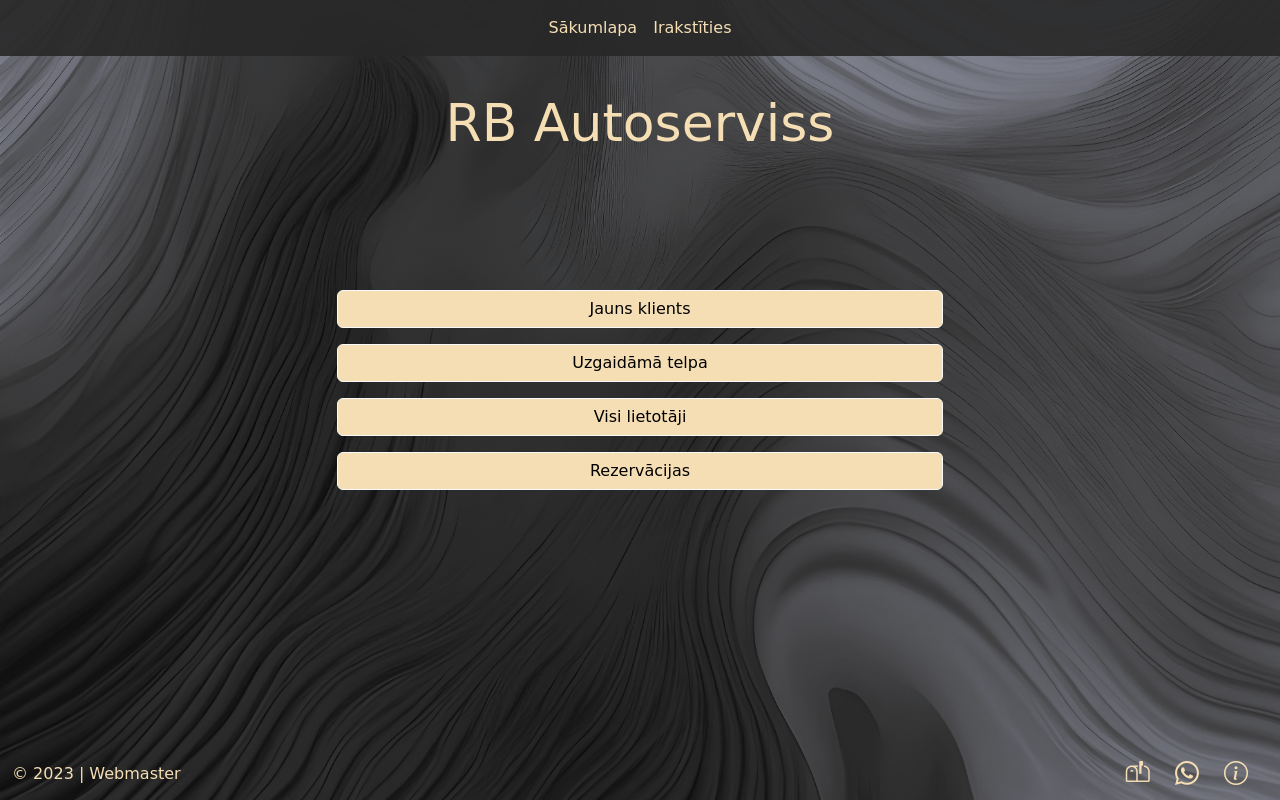
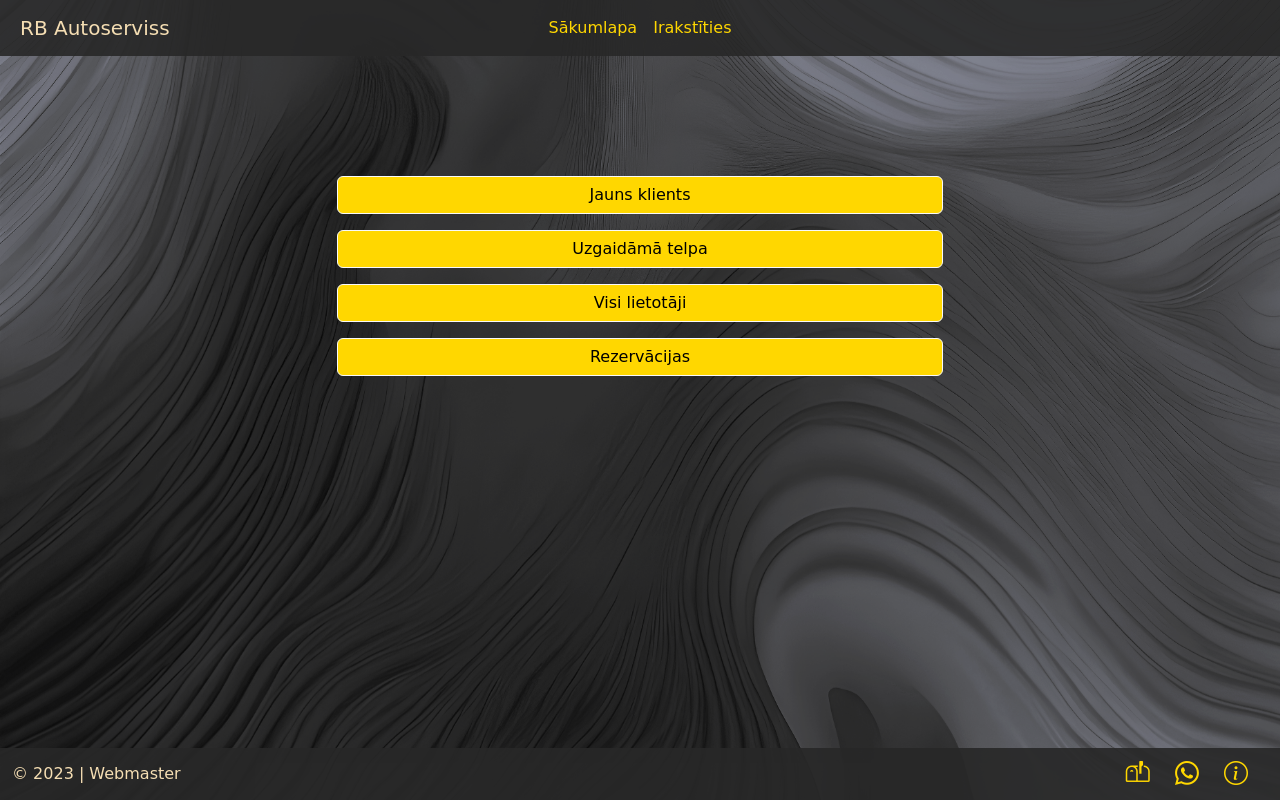
Before and after one commit to UnluckySteel21/projecta_darbs, a Flask app: page /admin_home_161660 in a window 1280 px wide. Run offline with Flask 3, Linux system fonts and the light colour scheme; the visitor is signed in with stand-in values (Sample User, id 1).

Commit message:
-v1.11 navbar

```diff
--- a/documentation/history.txt
+++ b/documentation/history.txt
@@ -183,3 +183,7 @@ Mainīgos un funkcijas definēju angļu valodā un atsatarpes vietā izmantoju "
 10/12/2023
     -v1.10
         Uzlabots dizains pēc vispārējiem lapas lietotāja lūgumiem
+
+17/12/2023
+    -v1.11
+        Uzlabots navbars un dizains
--- a/website/static/css/main_styles.css
+++ b/website/static/css/main_styles.css
@@ -44,3 +44,19 @@ body {
     visibility: hidden;
     justify-content: center;
 }
+
+.navbar-brand{
+    color: wheat;
+    margin-left: 20px;
+    position: absolute;
+}
+
+.navbar-brand:hover{
+    color: wheat;
+}
+
+@media (max-width: 768px) {
+    .navbar-brand {
+        position: relative;
+    }
+}
--- a/website/templates/admin_home.html
+++ b/website/templates/admin_home.html
@@ -12,22 +12,22 @@ Admin Sākumlapa
     <div class="row">
         <div class="col-12 mb-3">
             <form action="/new_client">
-                <button class="btn btn-light w-100" style="background-color: wheat;">Jauns klients</button>
+                <button class="btn btn-light w-100" style="background-color: gold;">Jauns klients</button>
             </form>
         </div>
         <div class="col-12 mb-3">
             <form action="/pending_page">
-                <button class="btn btn-light w-100" style="background-color: wheat;">Uzgaidāmā telpa</button>
+                <button class="btn btn-light w-100" style="background-color: gold;">Uzgaidāmā telpa</button>
             </form>
         </div>
         <div class="col-12 mb-3">
             <form action="/all_users">
-                <button class="btn btn-light w-100" style="background-color: wheat;">Visi lietotāji</button>
+                <button class="btn btn-light w-100" style="background-color: gold;">Visi lietotāji</button>
             </form>
         </div>
         <div class="col-12">
             <form action="/view_reservations">
-                <button class="btn btn-light w-100" style="background-color: wheat;">Rezervācijas</button>
+                <button class="btn btn-light w-100" style="background-color: gold;">Rezervācijas</button>
             </form>
         </div>
     </div>
--- a/website/templates/all_users.html
+++ b/website/templates/all_users.html
@@ -31,7 +31,7 @@ Visi lietotāji
                 <input type="text" id="search_value" class="form-control form-control-sm" name="search_value" placeholder="Ievadi meklējamo vērtību">
             </div>
             <div class="col-auto">
-                <input type="submit" value="Search" class="form-control form-control-sm">
+                <input type="submit" value="Meklēt" class="form-control form-control-sm" style="background-color: gold;">
             </div>
         </div>
     </form>
--- a/website/templates/home.html
+++ b/website/templates/home.html
@@ -10,12 +10,14 @@ Sākumlapa
 {% block main_content %}
 <div>
     <br>
+    <h1>RB Autoserviss</h1>
+    <br>
     <p>Šī lapa ir izveidota, lai sniegtu autoservisa lietotājiem iespēju sekot līdzi savam auto.</p>
     <p style="color: red;">Datubāzes lietošana caur telefonu datu ievadei netiek rekomendēta. Programatūras darbība netiks traucēta, bet dati nebūs pārskatāmi, palielināta iespēja kļūdaini ievadīt datus.</p>
     <br>
     <h3>Kā lietot šo lapu?</h3>
-    <p>1. Jums jābūt izveidotam savam kontam. Tas ir izdarāms <a href="sign_up" class="link-light">šeit</a>! Konta izveidei ir jālieto epasts, vārds un uzvārds, kuru norādījāt servisa apmeklējuma laikā. Jūs drīkstat brīvi izvēlēties savu paroli, bet tās garumam jābūt vismaz 7 simboli.</p>
-    <p>2. Pēc konta izveides jums nāksies ielogoties ar epastu un tikko izveidoto paroli. To var izdarīt <a href="login" class="link-light">šeit</a>!</p>
+    <p>1. Jums jābūt izveidotam savam kontam. Tas ir izdarāms <a href="sign_up" class="link" style="color: gold;">šeit</a>! Konta izveidei ir jālieto epasts, vārds un uzvārds, kuru norādījāt servisa apmeklējuma laikā. Jūs drīkstat brīvi izvēlēties savu paroli, bet tās garumam jābūt vismaz 7 simboli.</p>
+    <p>2. Pēc konta izveides jums nāksies ielogoties ar epastu un tikko izveidoto paroli. To var izdarīt <a href="login" class="link" style="color: gold;">šeit</a>!</p>
     <p>Ja gadījumā parole tiek aizmirsta lūgums kontaktēties ar mums car epastu sample@epasts.lv</p>
     <br>
     <h3>Neparedzētas kļūdas vai problēmas?</h3>
--- a/website/templates/layout.html
+++ b/website/templates/layout.html
@@ -17,8 +17,9 @@
 <body class="d-flex flex-column">
     <div class="content">
         <nav class="navbar navbar-expand-sm navbar-dark" style="background-color: rgba(40, 40, 40, 0.911);">
+            <span class="navbar-brand">RB Autoserviss</span>
             <button class="navbar-toggler"
-                style="color: wheat;"
+                    style="color: gold;"
                     type="button" data-bs-toggle="collapse"
                     data-bs-target="#navbarNav"
                     aria-controls="navbarNav"
@@ -26,34 +27,36 @@
                     aria-label="Toggle navigation">
                 <span class="navbar-toggler-icon"></span>
             </button>
-            <div class="collapse justify-content-center navbar-collapse" id="navbarNav">
-                <ul class="navbar-nav">
+            <div class="collapse navbar-collapse" id="navbarNav">
+                <div class="container-fluid d-flex justify-content-center">
+                    <ul class="navbar-nav mx-auto">
                         {% if session['admin'] %}
                             <li class="nav-item">
-                            <a href="/admin_home_161660" class="nav-link" id="admin_home" style="color: wheat;">Sākumlapa</a>
+                                <a href="/admin_home_161660" class="nav-link" id="admin_home" style="color: gold;">Sākumlapa</a>
                             </li>
                             <li class="nav-item">
-                            <a href="/logout" class="nav-link" id="logout" style="color: wheat;">Irakstīties</a>
+                                <a href="/logout" class="nav-link" id="logout" style="color: gold;">Irakstīties</a>
                             </li>
                         {% elif session['user_id'] %}
                             <li class="nav-item">
-                            <a href="/user_home" class="nav-link" id="user_home" style="color: wheat;">Sākumlapa</a>
+                                <a href="/user_home" class="nav-link" id="user_home" style="color: gold;">Sākumlapa</a>
                             </li>
                             <li class="nav-item">
-                            <a href="/logout" class="nav-link" id="logout" style="color: wheat;">Irakstīties</a>
+                                <a href="/logout" class="nav-link" id="logout" style="color: gold;">Irakstīties</a>
                             </li>
                         {% else %}
                             <li class="nav-item">
-                            <a href="/home" class="nav-link" id="home" style="color: wheat;">Sākumlapa</a>
+                                <a href="/home" class="nav-link" id="home" style="color: gold;">Sākumlapa</a>
                             </li>
                             <li class="nav-item">
-                            <a href="/login" class="nav-link" id="login" style="color: wheat;">Ielogoties</a>
+                                <a href="/login" class="nav-link" id="login" style="color: gold;">Ielogoties</a>
                             </li>
                             <li class="nav-item">
-                            <a href="/sign_up" class="nav-link" id="sign_up" style="color: wheat;">Piereģistrēties</a>
+                                <a href="/sign_up" class="nav-link" id="sign_up" style="color: gold;">Piereģistrēties</a>
                             </li>
                         {% endif %}
                     </ul>
+                </div>
             </div>
         </nav>
 
@@ -67,7 +70,7 @@
                                     <button type="button" class="btn-close" data-bs-dismiss="alert"><span aria-hidden="true"></span></button>
                                 </div>
                             {% else %}
-                                <div class="alert alert-dismissable fade show" style="background-color: rgba(52, 39, 124, 0.911);">
+                                <div class="alert alert-dismissable fade show" style="background-color: rgba(52, 39, 124, 0.911); color: wheat;">
                                     {{ message }}
                                     <button type="button" class="btn-close" data-bs-dismiss="alert"><span aria-hidden="true"></span></button>
                                 </div>
@@ -76,27 +79,24 @@
                 {% endif %}
             {% endwith %}
         </div>
-        <div class="container-fluid text-center py-2" style="margin-top: 20px; font-size: 52px;">
-            RB Autoserviss
-        </div>
         <div class="container-fluid">
             {% block main_content %}
             {% endblock %}
         </div>
     </div>
-    <footer class="footer py-2">
+    <footer class="footer py-2" style="background-color: rgba(40, 40, 40, 0.911);">
         <div class="container-fluid d-flex justify-content-between align-items-center">
             <span class="text" style="color: wheat;">&copy; 2023 | Webmaster</span>
             <div class="social-icons">
                 <span>
                     <a href="https://www.gmail.com" target="_blank" style="margin-right: 20px;">
-                    <i class="bi bi-mailbox-flag" style="font-size: 24px; color: wheat;"></i></a>
+                    <i class="bi bi-mailbox-flag" style="font-size: 24px; color: gold;"></i></a>
                 </span>
-                <a href="https://web.whatsapp.com" target="_blank" style="margin-right: 20px; color: wheat;">
+                <a href="https://web.whatsapp.com" target="_blank" style="margin-right: 20px; color: gold;">
                     <i class="bi bi-whatsapp" style="font-size: 24px;"></i></a>
                 <span>
                     <a href="/" style="margin-right: 20px;">
-                        <i class="bi bi-info-circle" style="font-size: 24px; color: wheat;"></i></a>
+                        <i class="bi bi-info-circle" style="font-size: 24px; color: gold;"></i></a>
                 </span>
             </div>
         </div>
--- a/website/templates/login.html
+++ b/website/templates/login.html
@@ -34,11 +34,11 @@ Ielogošanās
                         placeholder="Ievadi savu paroli">
                 </div>
                 <br>
-                <p>Nav konta? <a href="sign_up" class="link-light">Izveido to!</a></p>
+                <p>Nav konta? <a href="sign_up" class="link" style="color: gold;">Izveido to!</a></p>
                 <button
                     type="submit"
                     class="btn d-block mx-auto"
-                    style="background-color: wheat;">
+                    style="background-color: gold;">
                     Ielogoties
                 </button>
             </div>
--- a/website/templates/new_client.html
+++ b/website/templates/new_client.html
@@ -9,7 +9,7 @@ Jauns klients
 
 {% block main_content %}
 <div class="container-fluid">
-    <div class="row">
+    <div class="row" style="margin-top: 15px;">
         <h3 class="text-center"> Klienta pievienošana </h3>
     </div>
     <div class="row">
@@ -112,7 +112,8 @@ Jauns klients
             <div>
                 <button
                     type="submit"
-                    class="btn btn-light d-block mx-auto">
+                    class="btn d-block mx-auto"
+                    style="background-color: gold;">
                     Iesniegt
                 </button>
             </div>
--- a/website/templates/pending_page.html
+++ b/website/templates/pending_page.html
@@ -31,7 +31,7 @@ Uzgaidāmā telpa
                 <input type="text" id="search_value" class="form-control form-control-sm" name="search_value" placeholder="Ievadi meklējamo vērtību">
             </div>
             <div class="col-auto">
-                <input type="submit" value="Search" class="form-control form-control-sm">
+                <input type="submit" value="Meklēt" class="form-control form-control-sm" style="background-color: gold;">
             </div>
         </div>
     </form>
--- a/website/templates/sign_up.html
+++ b/website/templates/sign_up.html
@@ -9,7 +9,7 @@ Pierakstīšanās
 
 {% block main_content %}
 <div class="content">
-    <form action="/sign_up" method="POST" class="container" accept-charset="UTF-8">
+    <form action="/sign_up" method="POST" class="container" accept-charset="UTF-8" style="margin-top: 15px;">
         <h3 class="text-center">Piereģistrēties</h3>
         <div class="row justify-content-center">
             <div class="col-md-6">
@@ -38,10 +38,10 @@ Pierakstīšanās
                     <input type="password" class="form-control" id="password2" name="password2" placeholder="Atkārtoti ievadi savu paroli">
                 </div>
                 <br>
-                <p>Jau ir konts? <a href="/login" class="link-light">Ielogojies!</a></p>
+                <p>Jau ir konts? <a href="/login" class="link" style="color: gold;">Ielogojies!</a></p>
                 <div class="row text-center">
                     <div class="col">
-                        <button type="submit" class="btn" style="background-color: wheat;">Piereģistrēties</button>
+                        <button type="submit" class="btn" style="background-color: gold;">Piereģistrēties</button>
                     </div>
                 </div>
             </div>
--- a/website/templates/user_home.html
+++ b/website/templates/user_home.html
@@ -9,14 +9,14 @@ Lietotāja infolapa
 
 {% block main_content %}
 <div class="container">
-    <div class="row">
+    <div class="row" style="margin-top: 15px;">
         <h4>Izvēlies auto:</h4>
     </div>
     <div class="row">
         {% for car in cars %}
             <div class="col-md-6">
                 <a href="{{ url_for('views.car_view', car_id=car[2]) }}" class="card" style="text-decoration: none;">
-                    <div class="card-body" style="background-color: wheat;">
+                    <div class="card-body" style="background-color: gold;">
                         <div class="card-title">{{car[0]}} {{car[1]}}</div>
                         <div class="card-text">{{car[3]}}</div>
                     </div>
--- a/website/templates/user_notes.html
+++ b/website/templates/user_notes.html
@@ -12,7 +12,7 @@ Lietotāja piezīmes
             <textarea style="margin-top: 15px;" class="form-control" name="description" rows="5" cols="30">{{ description }}</textarea>
         </div>
         <div class="form-group text-center">
-            <button type="submit" class="btn" style="background-color: wheat; margin-top: 10px;">Saglabāt</button>
+            <button type="submit" class="btn" style="background-color: gold; margin-top: 10px;">Saglabāt</button>
         </div>
     </form>
 </div>
--- a/website/templates/user_reservation.html
+++ b/website/templates/user_reservation.html
@@ -12,7 +12,7 @@ Rezervācija
             <textarea placeholder="Problēma:" style="margin-top: 15px;" class="form-control" name="description" rows="5" cols="30"></textarea>
         </div>
         <div class="form-group text-center">
-            <button type="submit" class="btn" style="background-color: wheat; margin-top: 10px;">Saglabāt</button>
+            <button type="submit" class="btn" style="background-color: gold; margin-top: 10px;">Saglabāt</button>
         </div>
     </form>
 </div>
--- a/website/templates/view_reservations.html
+++ b/website/templates/view_reservations.html
@@ -9,7 +9,7 @@ Rezervācijas
 
 {% block main_content %}
 <div class="container">
-    <h4>Rezervācijas:</h4>
+    <h4 style="margin-top: 15px;">Rezervācijas:</h4>
     <table class="table table-striped-columns" style="margin-top: 10px; text-align: center;">
         <thead>
             <th>Datums</th>
@@ -38,6 +38,10 @@ Rezervācijas
                         </form>
                     </td>
                 </tr>
+            {% else %}
+                <tr>
+                    <td colspan="9">Nav datu!</td>
+                </tr>
             {% endfor %}
         </tbody>
     </table>
```
Also changed, not shown: website/templates/car_view.html (+8 -4 lines). Lines whose indentation alone changed are shown as unchanged.
